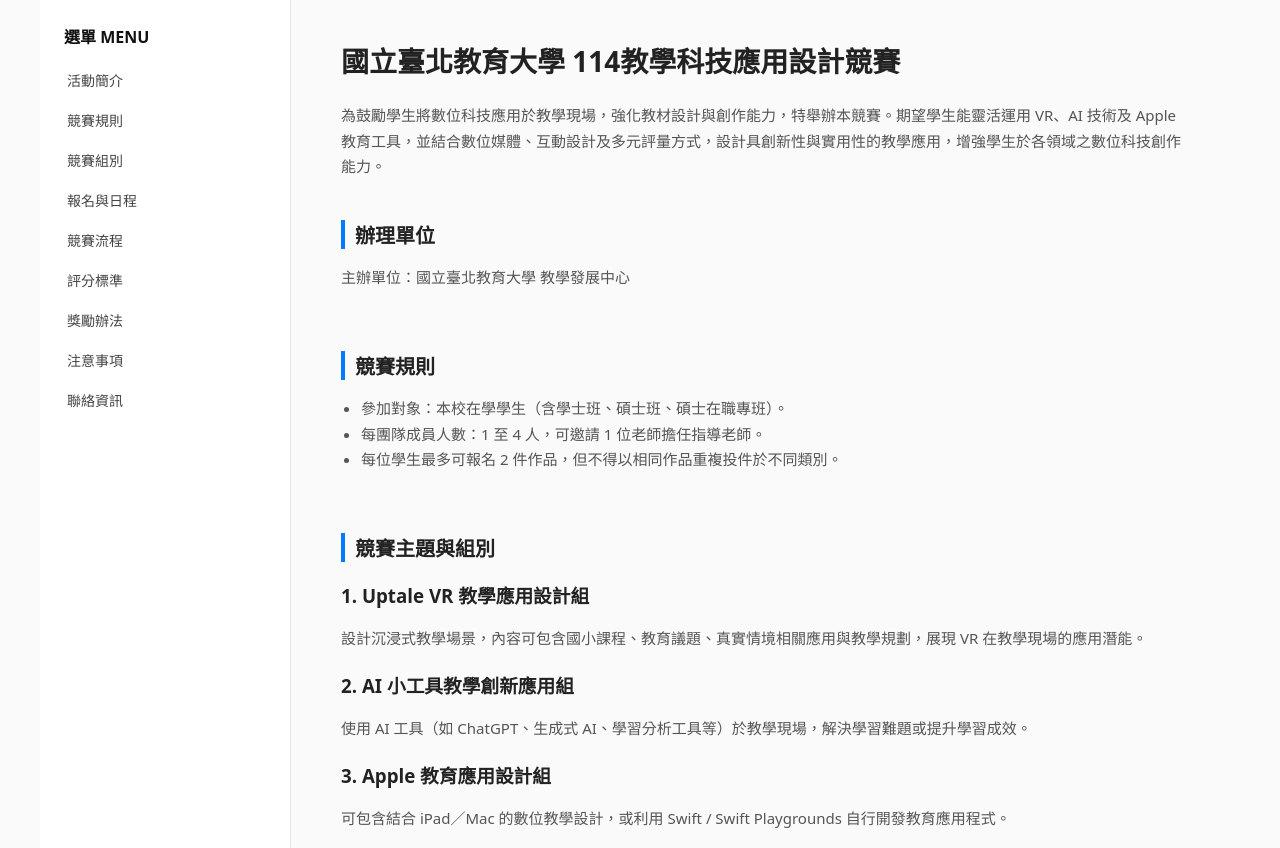
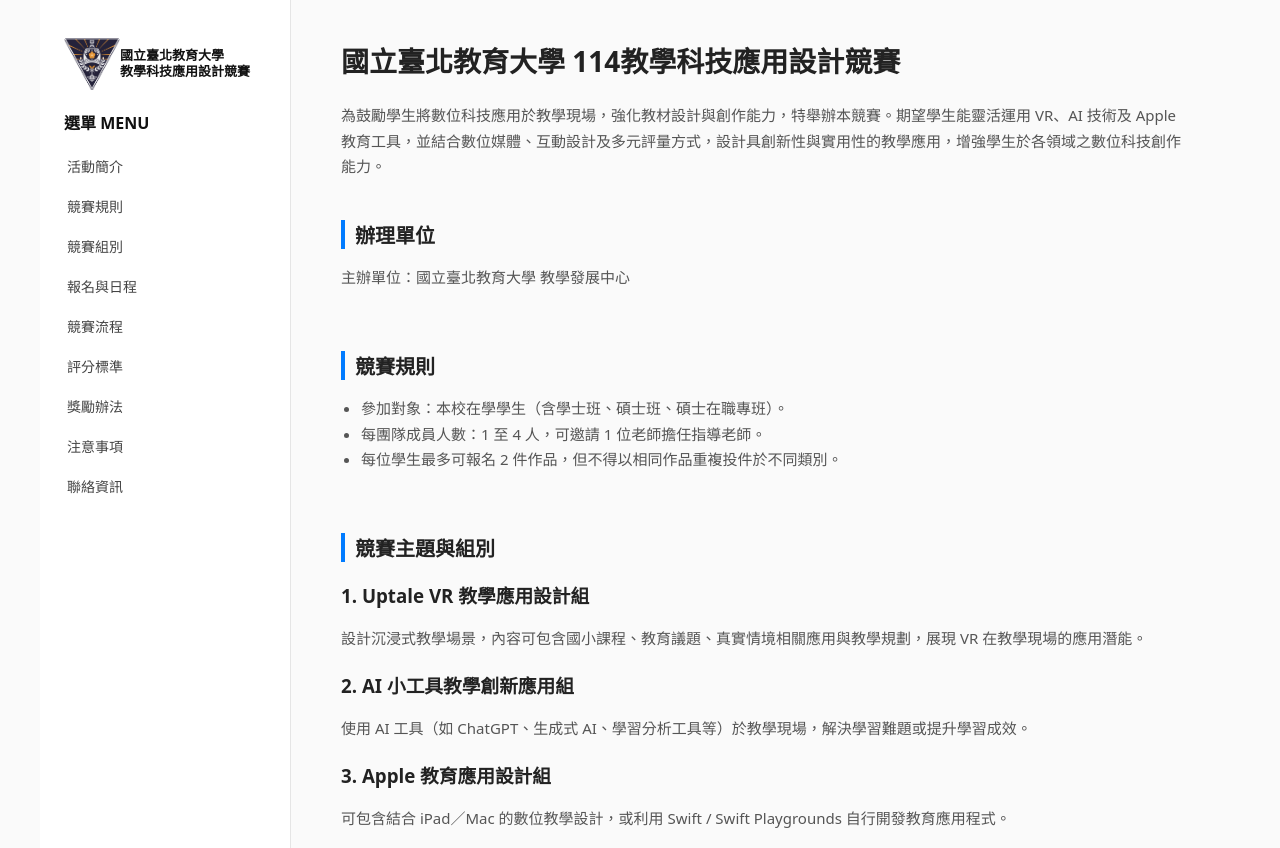
Before and after one commit to AveryTsui/AveryTsui.github.io, a plain HTML site: page 1118/index.html in a window 1280 px wide. Shown: the top 848 px of the page. Drawn offline with Linux system fonts and the light colour scheme.

Commit message:
1118修正

```diff
--- a/1118/index.html
+++ b/1118/index.html
@@ -34,6 +34,37 @@
       font-size: 16px;
       margin: 0;
       padding: 0 24px 12px;
+      color: #111;
+      font-weight: 700;
+    }
+
+    /* Brand (logo + text) above the menu */
+    .brand {
+      display: flex;
+      align-items: center;
+      gap: 12px;
+      padding: 12px 24px 18px 24px;
+    }
+
+    .brand a {
+      display: flex;
+      align-items: center;
+      text-decoration: none;
+      color: inherit;
+    }
+
+    .brand img {
+      width: 56px;
+      height: 56px;
+      object-fit: contain;
+      border-radius: 6px;
+      background: #fff;
+      flex-shrink: 0;
+    }
+
+    .brand .brand-text {
+      font-size: 13px;
+      line-height: 1.2;
       color: #111;
       font-weight: 700;
     }
@@ -116,6 +147,13 @@
 
   <!-- Sidebar -->
   <aside class="sidebar">
+    <div class="brand">
+      <a href="https://www.ntue.edu.tw/" target="_blank" rel="noopener">
+        <img src="01.png" alt="NTUE logo">
+        <div class="brand-text">國立臺北教育大學<br>教學科技應用設計競賽</div>
+      </a>
+    </div>
+
     <h2>選單 MENU</h2>
 
     <ul class="menu">
```
